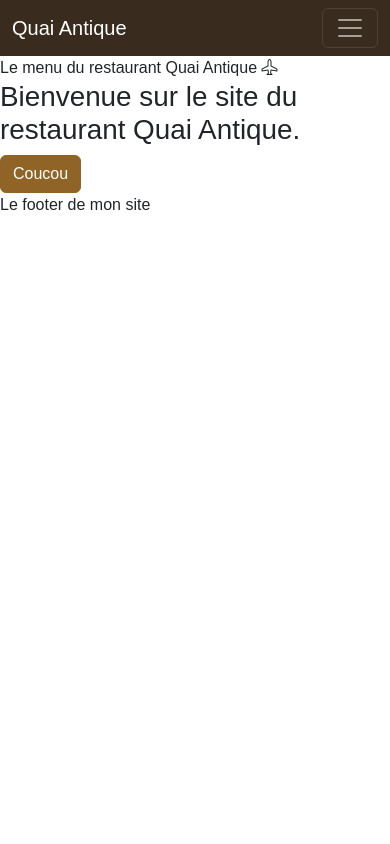
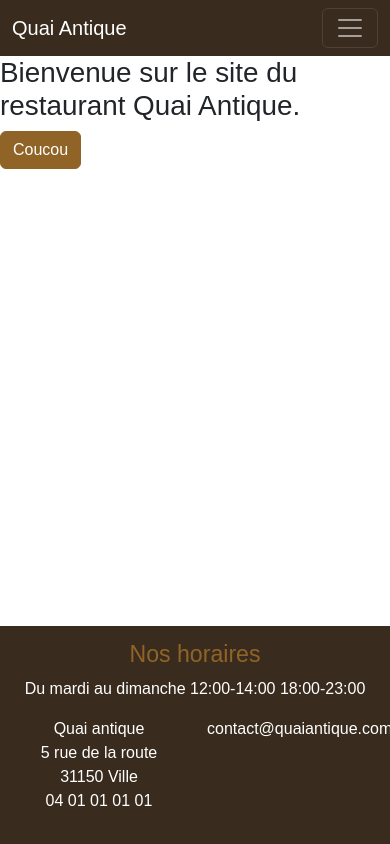
Before and after one commit to AnathemaRitz/QuaiAntiqueRestaurantFront, a website with bundled scripts: page index.html in a window 390 px wide. Built offline with nearby package versions, Linux system fonts and the light colour scheme; files whose address does not match are found by name; a web font is replaced by a local one.

Commit message:
création footer ( pb responsive mail)

```diff
--- a/index.html
+++ b/index.html
@@ -9,6 +9,7 @@
     <link rel="stylesheet" href="scss/main.css"/>
     <title>Document</title>
 </head>
+
 <body>
 
     <header>
@@ -43,16 +44,34 @@
               </div>
             </div>
           </nav>
-
-        Le menu du restaurant Quai Antique <i class="bi bi-airplane"></i> </header>
+    </header>
 
     <main id="main-page">
         <!-- Le contenu de la page sera injecté ici-->
     </main>
 
-    <footer> Le footer de mon site </footer>
+    <footer class ="bg-dark text-white text-center footer">
+        <div class="row">
+            <div class="col-12 col-lg-4">
+                <h3 class="text-primary">Nos horaires</h3>
+                <p> Du mardi au dimanche  12:00-14:00  18:00-23:00</p>
+            </div>
+            <div class="col-6 col-lg-4">
+                <p>Quai antique <br/>
+                    5 rue de la route<br/>
+                    31150 Ville <br/>
+                    04 01 01 01 01
+                    <p>
+            </div>
+            <div class="col-6 col-lg-4">
+                <p>contact@quaiantique.com</p>
+            </div>
+        </div>
+
+    </footer>
 
     <script type ="module" src="Router/Router.js"></script>
     <script src="node_modules/bootstrap/dist/js/bootstrap.bundle.min.js"></script>
+
 </body>
 </html>
--- a/scss/main.scss
+++ b/scss/main.scss
@@ -1,2 +1,18 @@
 @import url("/node_modules/bootstrap-icons/font/bootstrap-icons.css");
 @import "custom";
+
+html{
+    position: relative;
+    min-height: 100%;
+}
+
+main{
+    margin-bottom: 250px;
+}
+
+footer.footer{
+    padding : 15px ;
+    position : absolute;
+    bottom: 0;
+    width: 100%;
+}
```
Also changed, not shown: pages/home.html (+0 -1 lines), scss/main.css, 1 other file.
